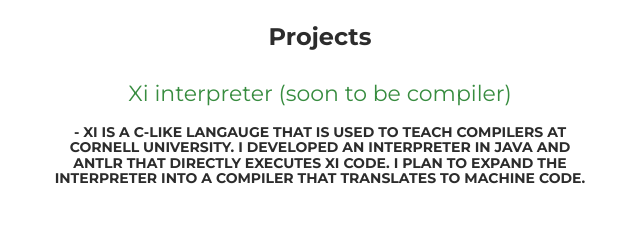
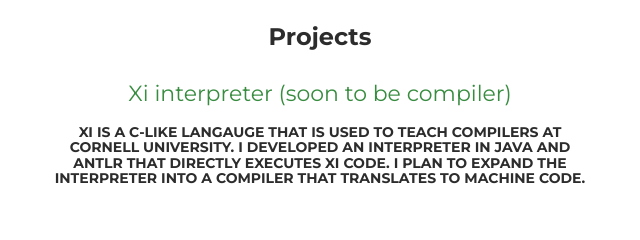
Before and after one commit to saisoma123/saisoma123.github.io, a plain HTML site: page index.html in a window 1280 px wide. Shown: the part 1380-1620 px from the top of the page, 320-960 px from the left. Drawn offline with Linux system fonts and the light colour scheme.

Commit message:
Initial Commit

```diff
--- a/index.html
+++ b/index.html
@@ -134,7 +134,7 @@
         <div class="h4 text-center mb-4 title">Projects</div>
         <div class="nav-align-center">
           <a href= "https://github.com/saisoma123/xi_interpreter"><h5>Xi interpreter (soon to be compiler)</h5></a>
-          <h6>- Xi is a C-like langauge that is used to teach compilers at Cornell University. I developed an interpreter in JAVA and ANTLR that directly executes Xi code. I plan to expand the interpreter into a compiler that translates to machine code.</h6>
+          <h6>Xi is a C-like langauge that is used to teach compilers at Cornell University. I developed an interpreter in JAVA and ANTLR that directly executes Xi code. I plan to expand the interpreter into a compiler that translates to machine code.</h6>
         </div>
       </div>
     </div>
```
